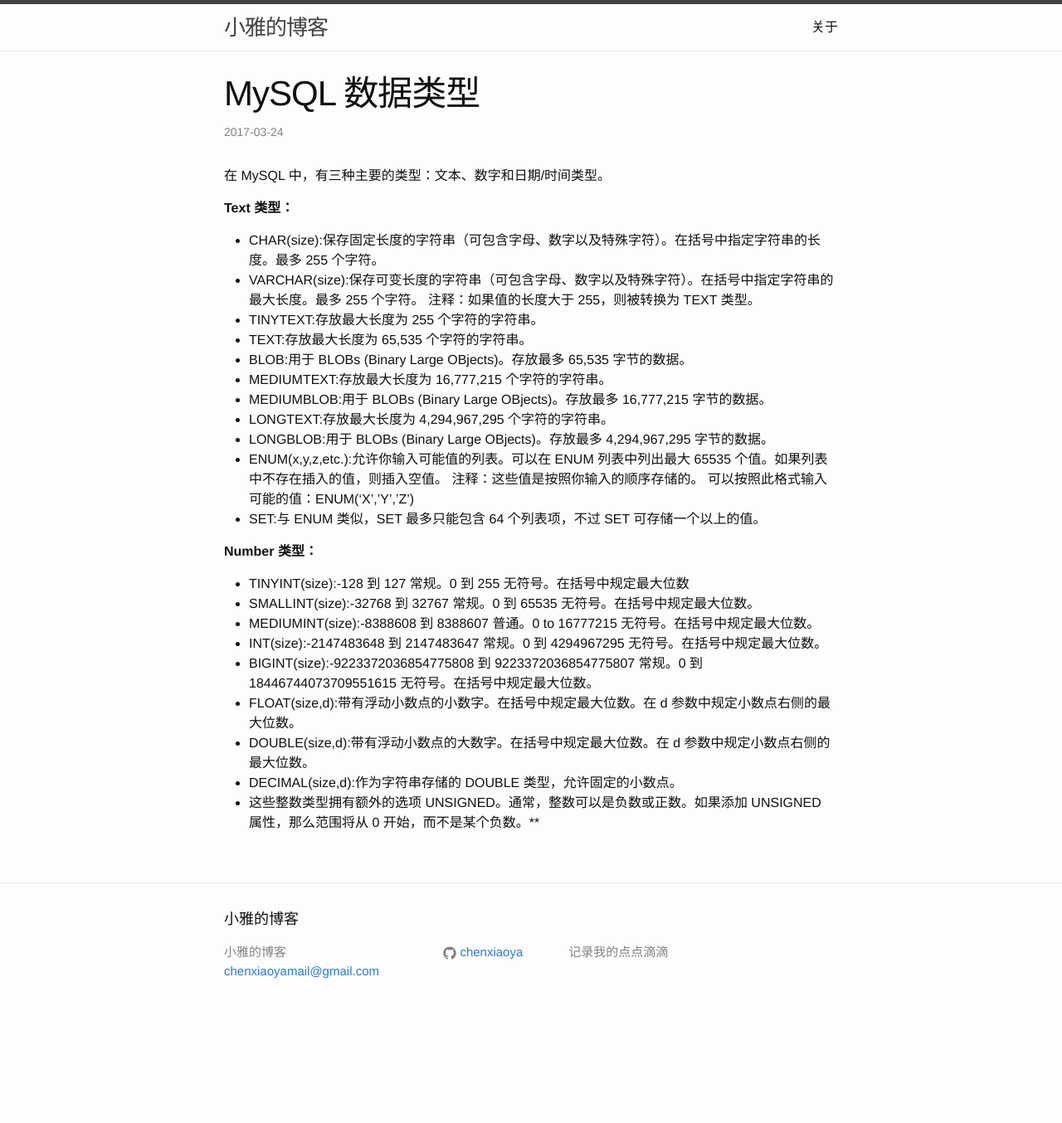
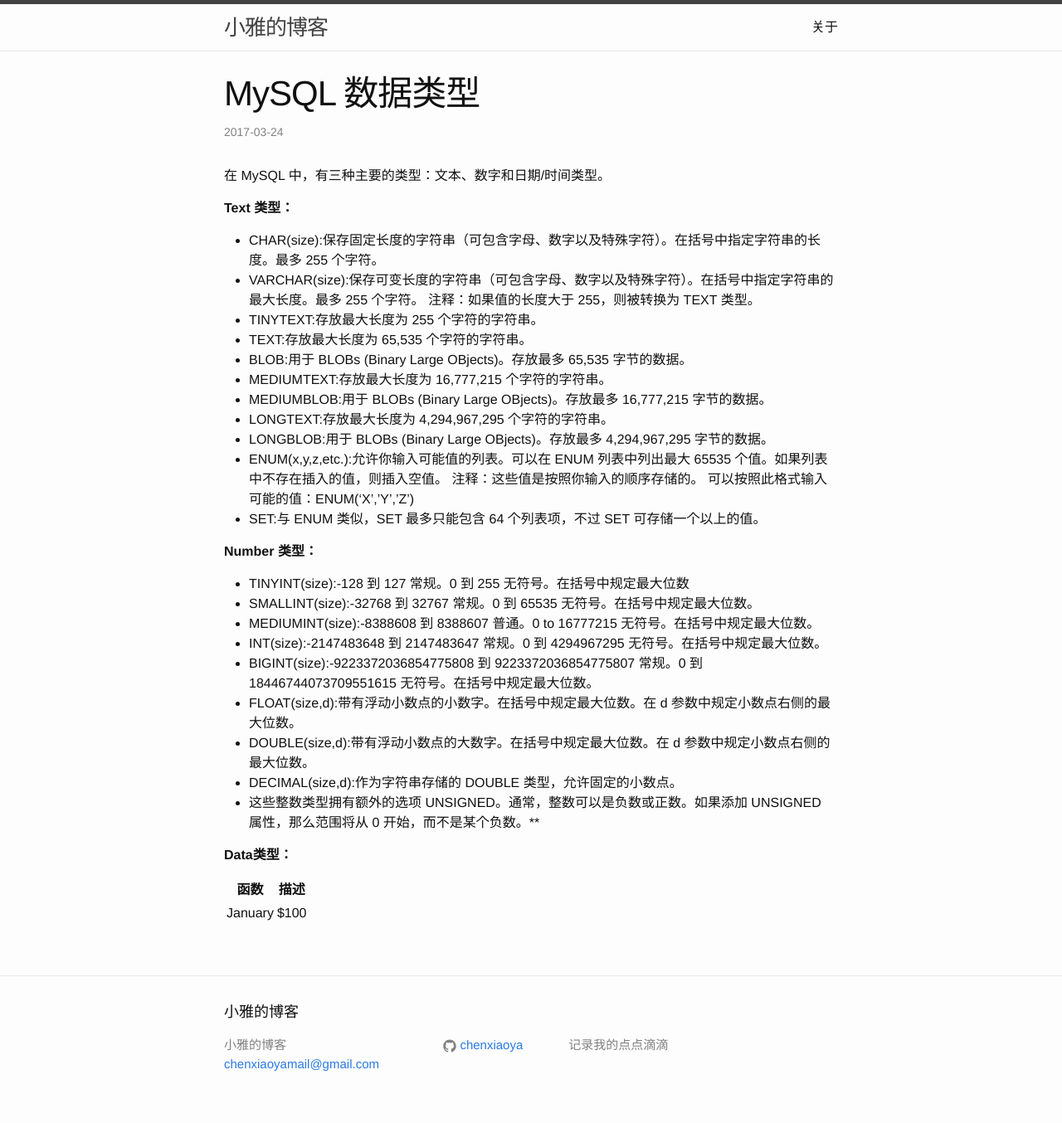
Before and after one commit to ChenXiaoya/chenxiaoya.github.io, a Jekyll site: the page built from _posts/2017-03-24-the-third-article.md, in a window 1280 px wide. Shown: the whole page at 83% size. Built offline with Jekyll 4.4.1, drawn with Linux system fonts in a browser that asks for light colours; our own code applies the rules of GitHub Pages for plain Markdown files; before the commit the page ends 1242 px from its top, so only the background shows below that.

Commit message:
update07’

```diff
--- a/_posts/2017-03-24-the-third-article.md
+++ b/_posts/2017-03-24-the-third-article.md
@@ -31,3 +31,15 @@ title: MySQL 数据类型
 * DOUBLE(size,d):带有浮动小数点的大数字。在括号中规定最大位数。在 d 参数中规定小数点右侧的最大位数。
 * DECIMAL(size,d):作为字符串存储的 DOUBLE 类型，允许固定的小数点。
 *  这些整数类型拥有额外的选项 UNSIGNED。通常，整数可以是负数或正数。如果添加 UNSIGNED 属性，那么范围将从 0 开始，而不是某个负数。**
+
+**Data类型：**
+<table>
+  <tr>
+    <th>函数</th>
+    <th>描述</th>
+  </tr>
+  <tr>
+    <td>January</td>
+    <td>$100</td>
+  </tr>
+</table>
```
